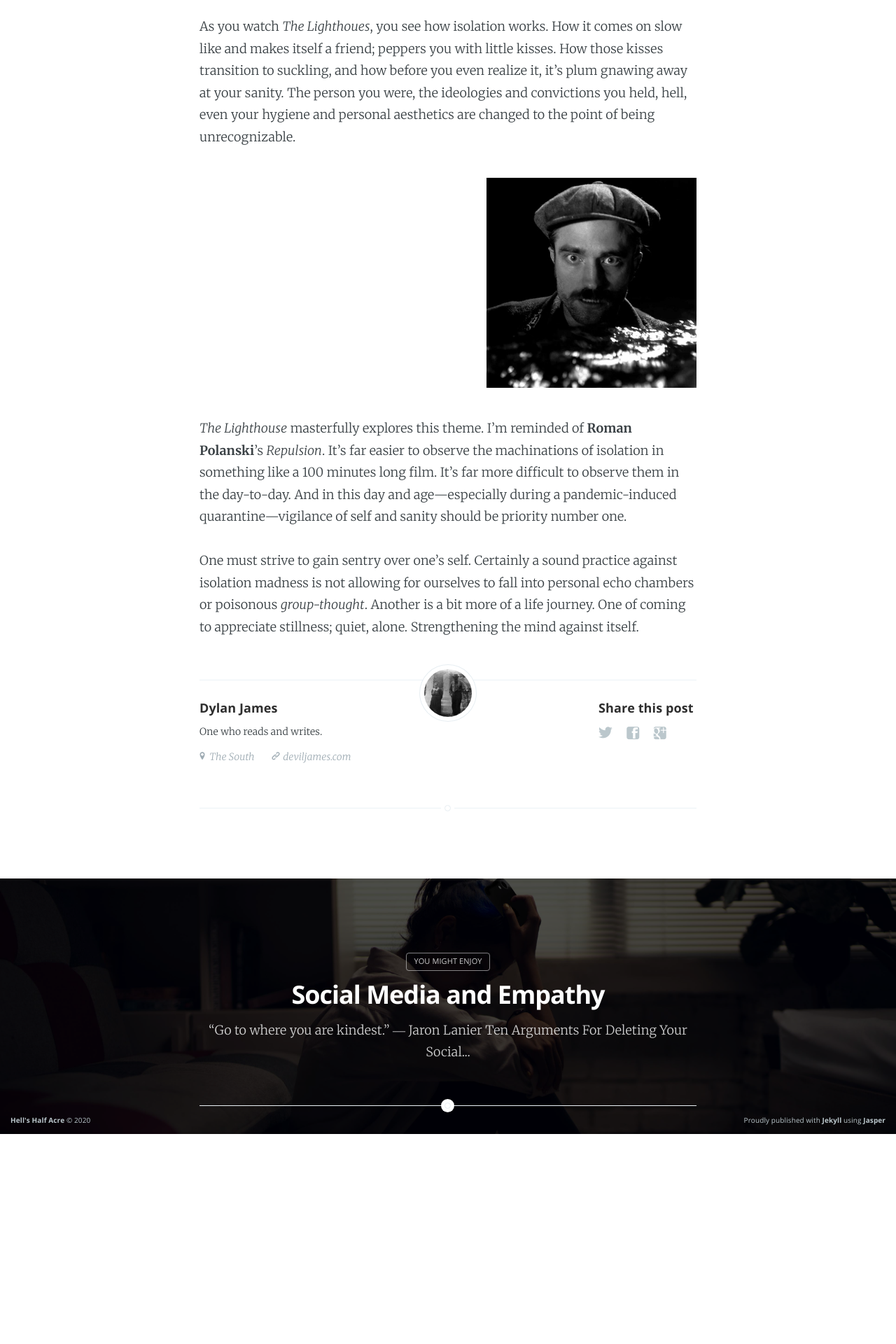
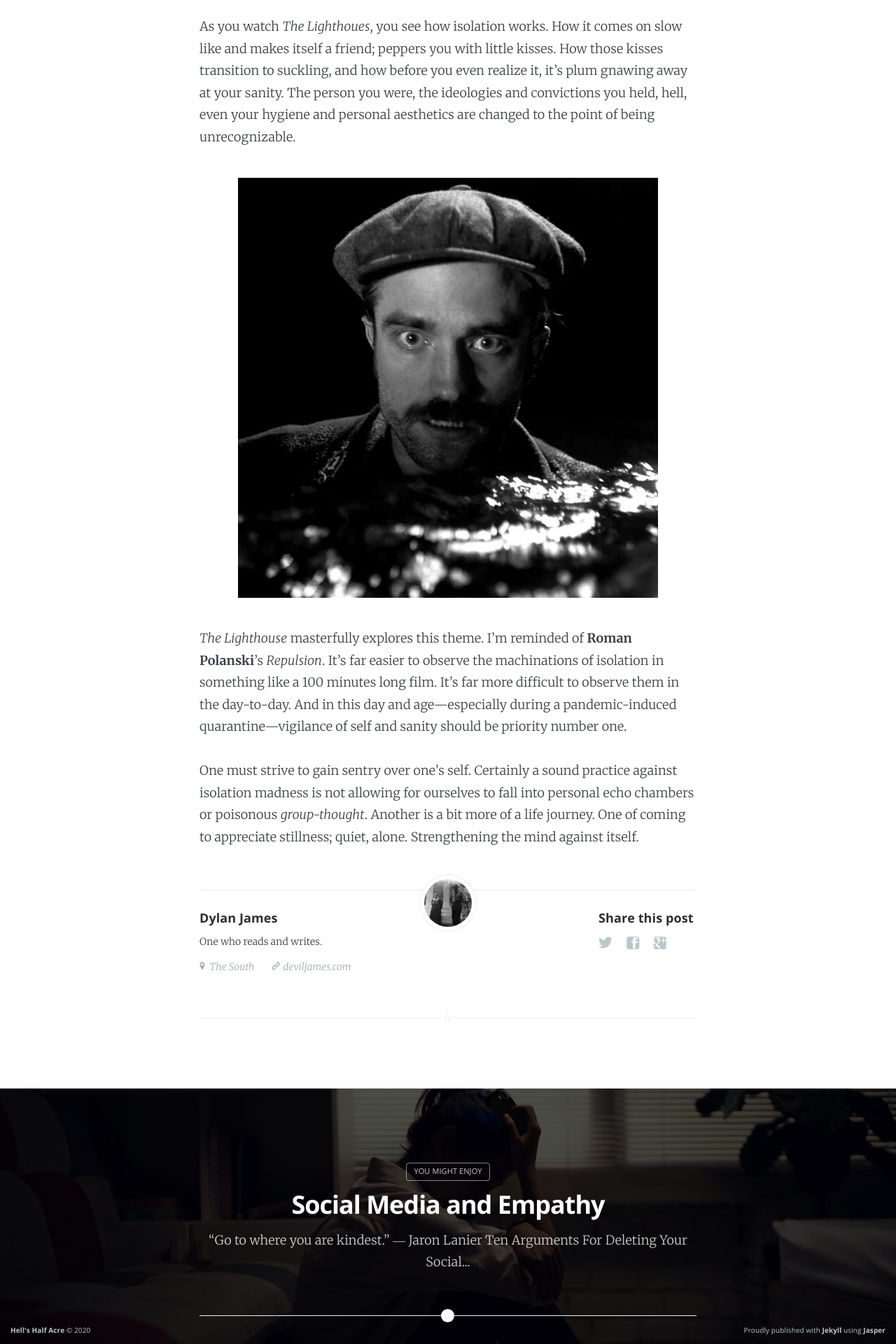
Before and after one commit to chevrenoire/chevrenoire.github.io, a Jekyll site: the page built from _posts/2020-09-24-isolation.md, in a window 1280 px wide. Shown: the part 1544-3464 px from the top of the page at 70% size. Built offline with Jekyll 4.4.1, drawn with Linux system fonts in a browser that asks for light colours; nearby versions of some CDN libraries; before the commit the page ends 3164 px from its top, so only the background shows below that.

Commit message:
image fix

```diff
--- a/_posts/2020-09-24-isolation.md
+++ b/_posts/2020-09-24-isolation.md
@@ -26,9 +26,7 @@ Sadly, most folk are prepared for sitting alone with their thoughts.
 
 As you watch _The Lighthoues_, you see how isolation works. How it comes on slow like and makes itself a friend; peppers you with little kisses. How those kisses transition to suckling, and how before you even realize it, it's plum gnawing away at your sanity. The person you were, the ideologies and convictions you held, hell, even your hygiene and personal aesthetics are changed to the point of being unrecognizable.
 
-<p align="center">
-  <img width="300" height="300" src="/assets/images/lighthouse_water.jpeg">
-</p>
+![Robert Pattinson in The Lighthouse](/assets/images/lighthouse_water.jpeg)
 
 _The Lighthouse_ masterfully explores this theme. I'm reminded of **Roman Polanski**'s _Repulsion_. It's far easier to observe the machinations of isolation in something like a 100 minutes long film. It's far more difficult to observe them in the day-to-day. And in this day and age&mdash;especially during a pandemic-induced quarantine&mdash;vigilance of self and sanity should be priority number one.
 
```
